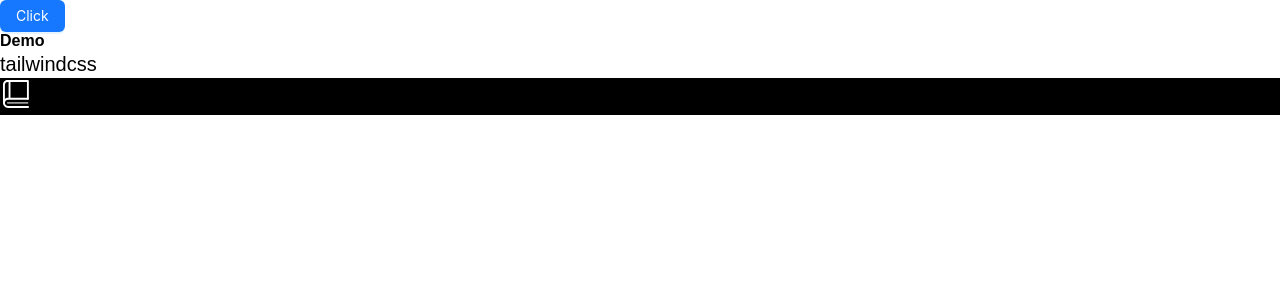
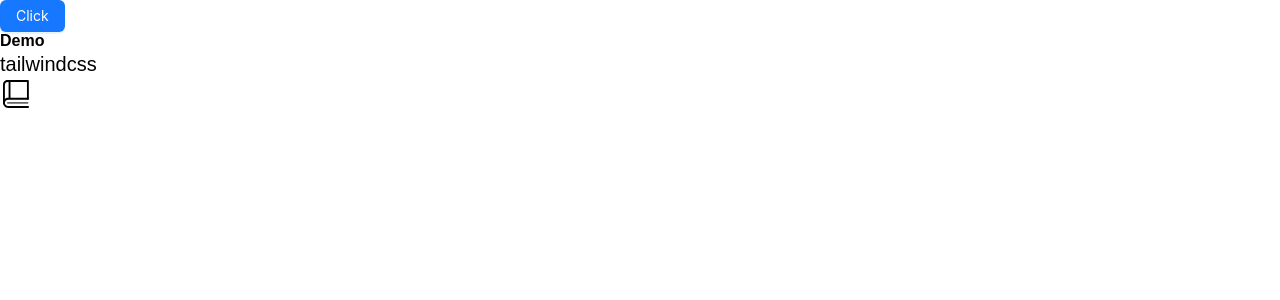
Before and after one commit to boxcc/nextjs-start-with-antd, a Next.js app: page / in a window 1280 px wide. Shown: the top 300 px of the page. Built offline with nearby package versions, Linux system fonts and the light colour scheme.

Commit message:
fix: 调整svg的示例

```diff
--- a/src/pages/index.tsx
+++ b/src/pages/index.tsx
@@ -16,7 +16,7 @@ const HomePage: NextPage<Props> = () => {
 
       <div className={styles.demo}>Demo</div>
       <div className="text-xl">tailwindcss</div>
-      <div className="bg-black">
+      <div>
         <Book />
       </div>
     </>
```
Also changed, not shown: public/icon/book.svg.
